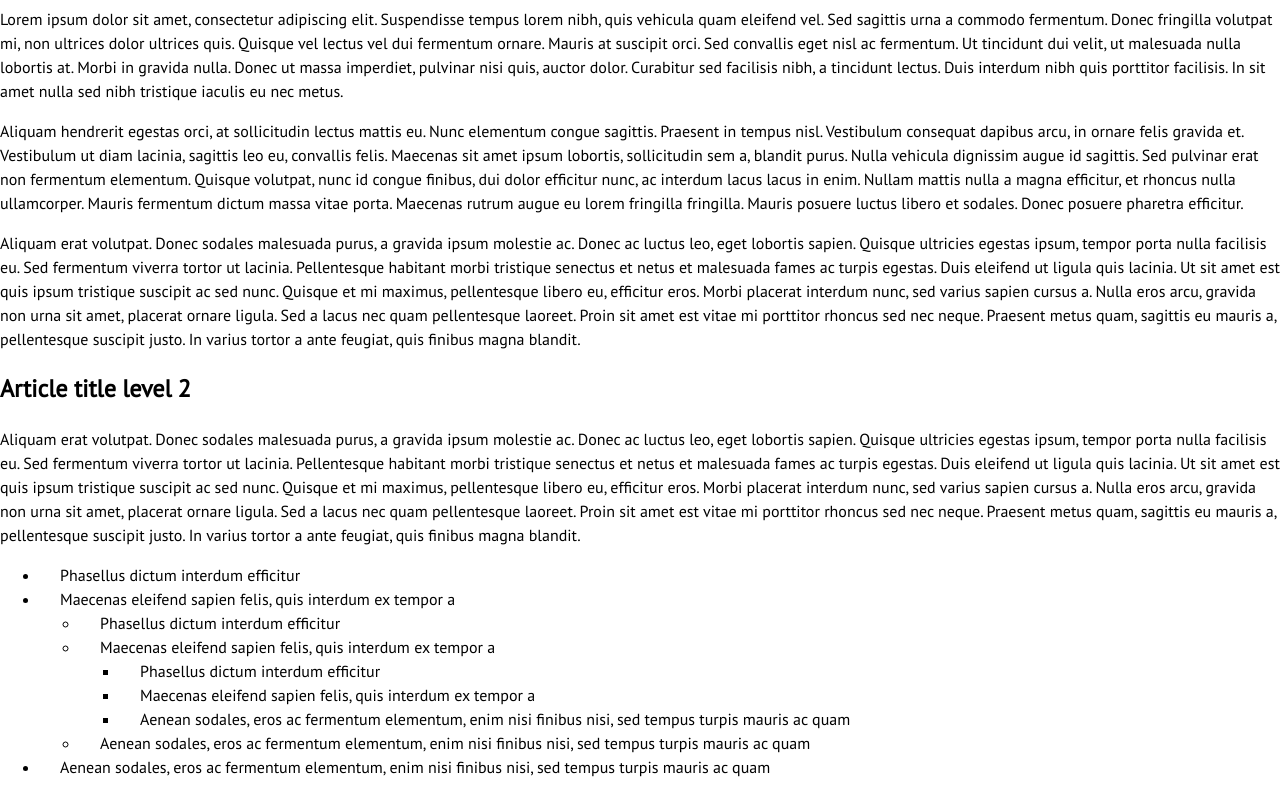
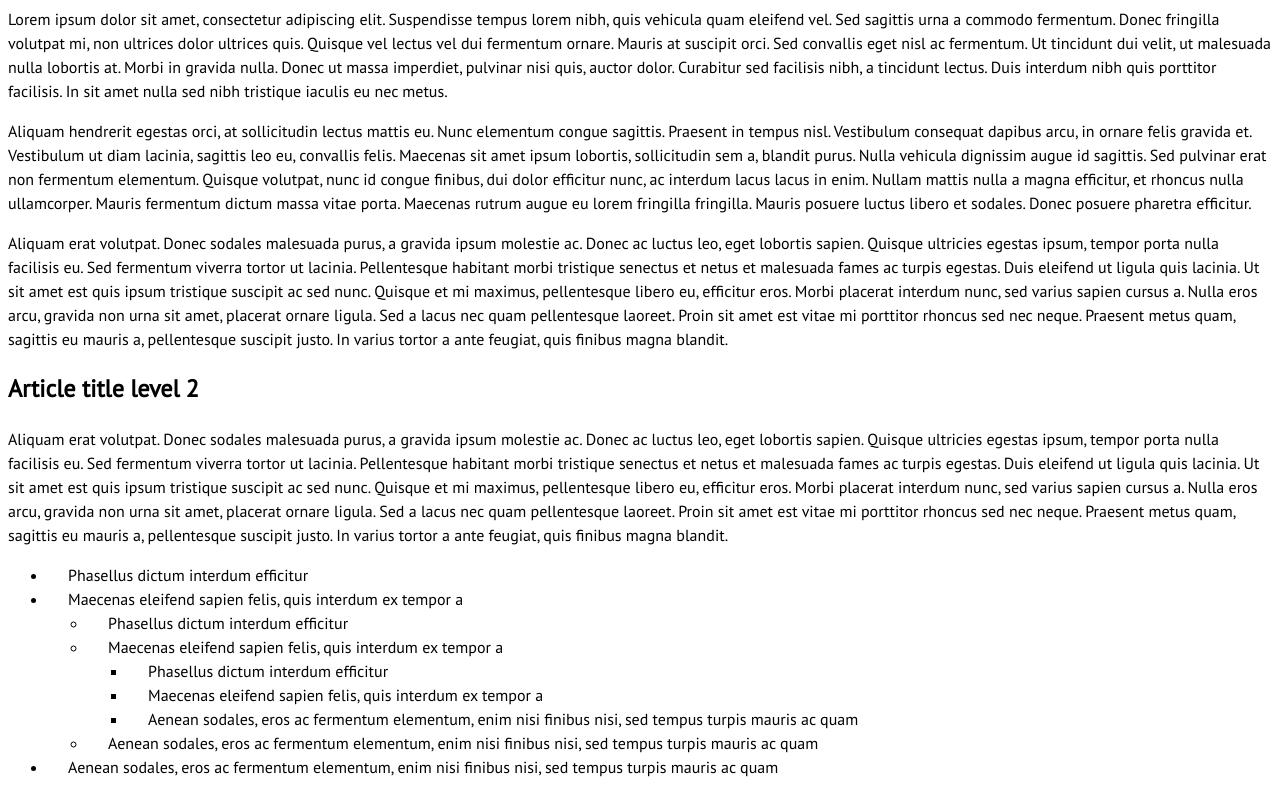
Before and after one commit to vasIvanov/HTML-and-CSS-practice, a plain HTML site: page CSS-Typography/Fonts-Speciment-PT-Sans/index.html in a window 1280 px wide. Shown: the part 69-859 px from the top of the page. Drawn offline with Linux system fonts and the light colour scheme.

Commit message:
update css file

```diff
--- a/CSS-Typography/Fonts-Speciment-Great-Vibes -Raleway/style.css
+++ b/CSS-Typography/Fonts-Speciment-Great-Vibes -Raleway/style.css
@@ -1,7 +1,5 @@
-body{
-    font-family: 'Raleway', sans-serif;
-    font-size: 16px;
-    line-height: 1.5;
+html{
+    font: 16px/1.5 'Raleway', sans-serif;
 }
 h1, h2{
     font-family: 'Great Vibes', cursive;
--- a/CSS-Typography/Fonts-Speciment-PT-Sans/style.css
+++ b/CSS-Typography/Fonts-Speciment-PT-Sans/style.css
@@ -1,9 +1,10 @@
-body{
-    font-family: 'PT Sans', sans-serif;
-    font-size: 16px;
-    line-height: 1.5;
+html{
+    font: 16px/1.5 'PT Sans', sans-serif;
     max-width: 1500px;
     margin: 0 auto;
+}
+body{
+    font: inherit;
 }
 li{
     padding-left: 20px;
```
